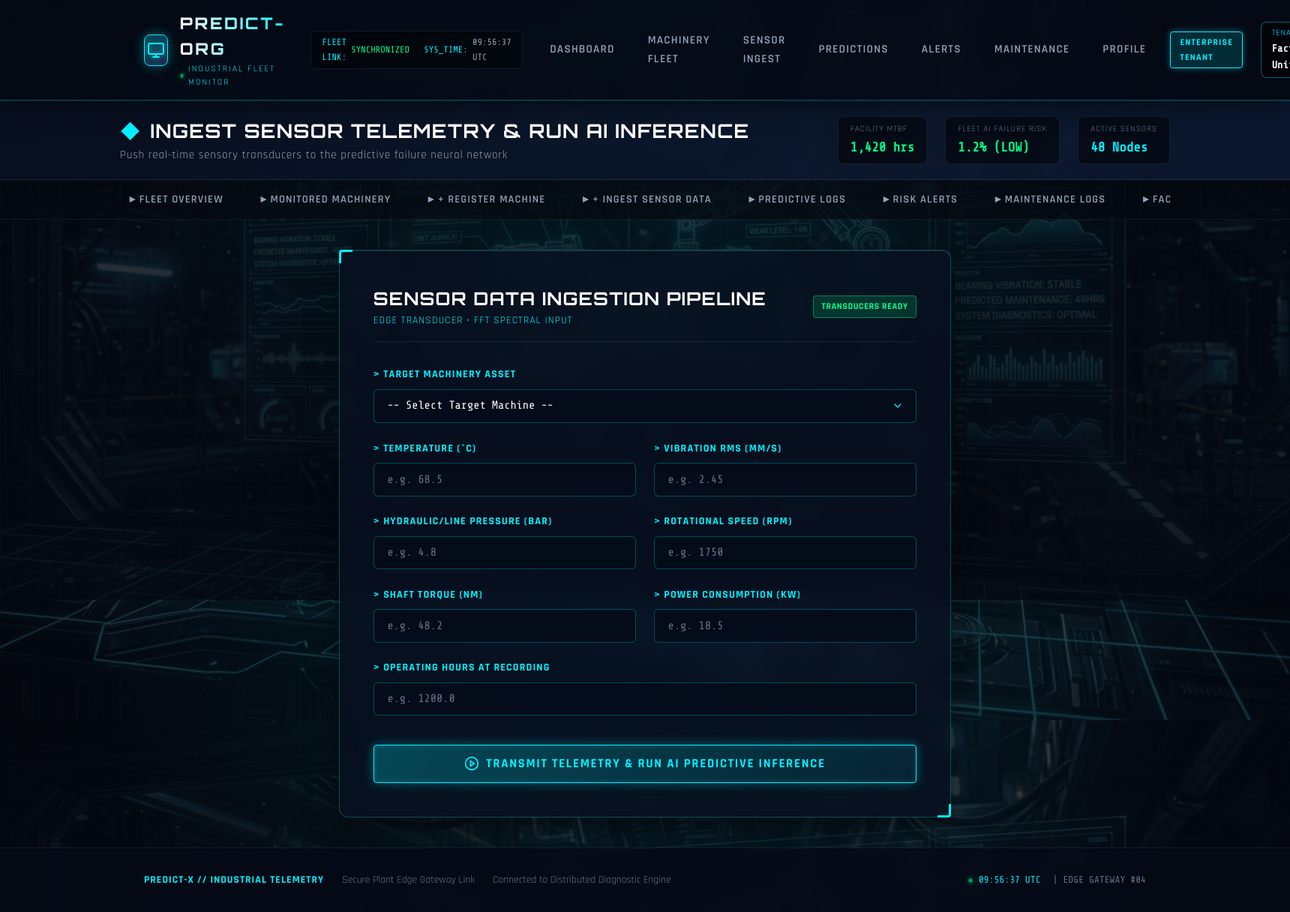
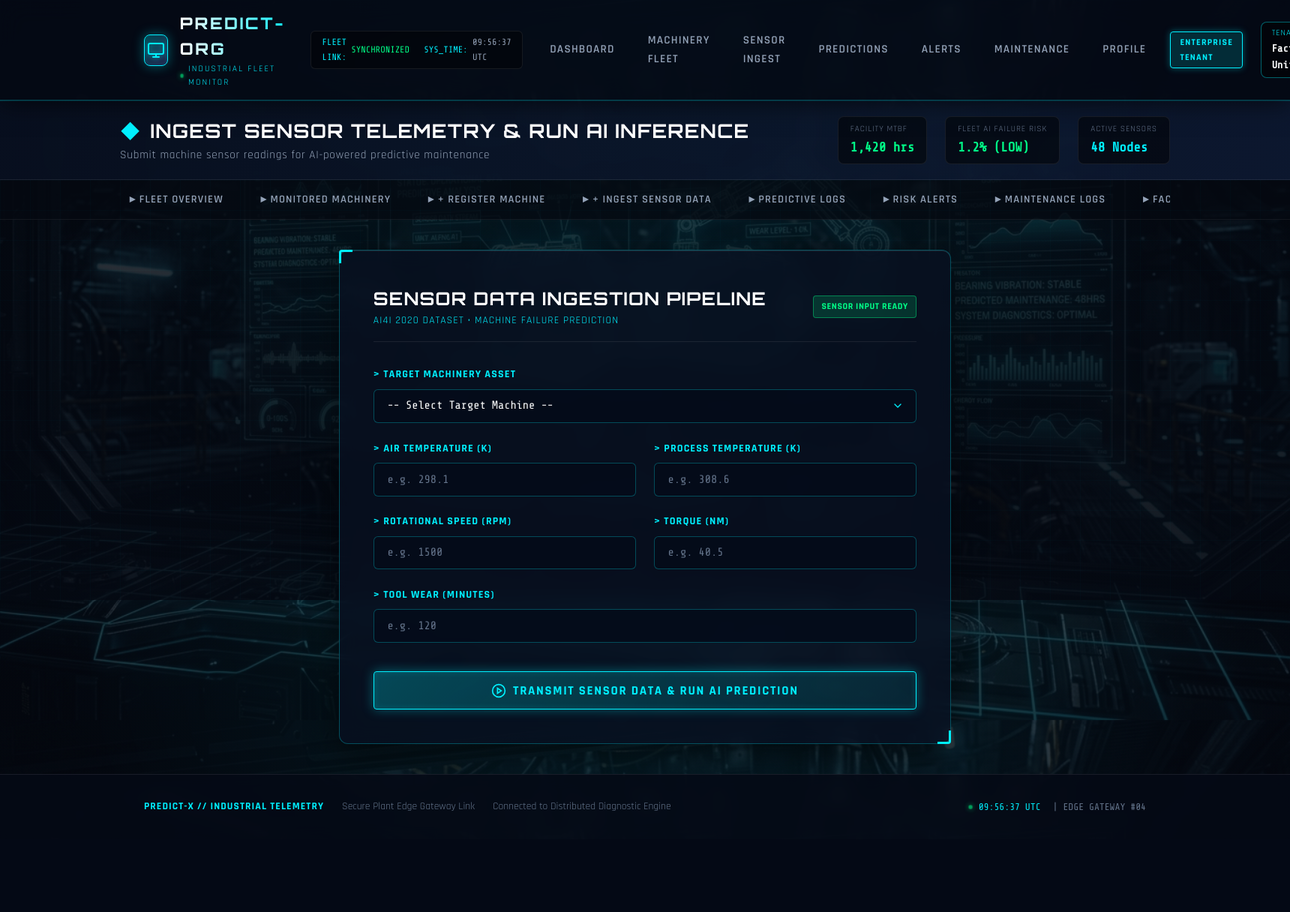
Before and after one commit to VishnuSuresh0204/Predictive_Maintenance, a Django app: template maintain/templates/ORGANIZATION/add_sensor_data.html in a window 1720 px wide; the page is wider, and only the part inside the window is pictured. Shown: that part at 75% size. After the commit the page ends 1082 px from the top of that part, so only its background shows below. Run offline with Django 5.2, Linux system fonts and the light colour scheme; the template is opened without the code that fills it, so the values that code supplies are empty.

Commit message:
Update sensor data template

```diff
--- a/maintain/templates/ORGANIZATION/add_sensor_data.html
+++ b/maintain/templates/ORGANIZATION/add_sensor_data.html
@@ -1,81 +1,164 @@
+
 {% extends 'ORGANIZATION/base.html' %}
 {% load static %}
 
 {% block title %}LOG SENSOR READINGS // PREDICT-X Telemetry{% endblock %}
 {% block page_title %}INGEST SENSOR TELEMETRY & RUN AI INFERENCE{% endblock %}
-{% block page_subtitle %}Push real-time sensory transducers to the predictive failure neural network{% endblock %}
+{% block page_subtitle %}Submit machine sensor readings for AI-powered predictive maintenance{% endblock %}
 
 {% block content %}
 <div class="container" style="max-width: 880px;">
   <div class="glass-panel cyber-panel" style="padding: 2.8rem;">
+
     <div style="display: flex; justify-content: space-between; align-items: center; margin-bottom: 2rem; border-bottom: 1px solid var(--border-subtle); padding-bottom: 1rem;">
       <div>
-        <h3 style="font-size: 1.5rem; color: #fff;">SENSOR DATA INGESTION PIPELINE</h3>
-        <p class="font-tech text-cyan" style="font-size: 0.85rem;">EDGE TRANSDUCER &bull; FFT SPECTRAL INPUT</p>
+        <h3 style="font-size: 1.5rem; color: #fff;">
+          SENSOR DATA INGESTION PIPELINE
+        </h3>
+        <p class="font-tech text-cyan" style="font-size: 0.85rem;">
+          AI4I 2020 DATASET &bull; MACHINE FAILURE PREDICTION
+        </p>
       </div>
-      <span class="status-pill status-operational">TRANSDUCERS READY</span>
+      <span class="status-pill status-operational">
+        SENSOR INPUT READY
+      </span>
     </div>
 
     <form action="/add-sensor-data/" method="POST">
       {% csrf_token %}
 
+      <!-- MACHINE SELECTION -->
       <div class="form-group">
-        <label for="machine_id" class="form-label">&gt; TARGET MACHINERY ASSET</label>
-        <select id="machine_id" name="machine_id" class="cyber-input" required>
-          <option value="" disabled {% if not selected_machine_id %}selected{% endif %}>-- Select Target Machine --</option>
+        <label for="machine_id" class="form-label">
+          &gt; TARGET MACHINERY ASSET
+        </label>
+
+        <select id="machine_id"
+                name="machine_id"
+                class="cyber-input"
+                required>
+
+          <option value="" disabled
+            {% if not selected_machine_id %}selected{% endif %}>
+            -- Select Target Machine --
+          </option>
+
           {% for m in machines %}
-          <option value="{{ m.id }}" {% if selected_machine_id|stringformat:"s" == m.id|stringformat:"s" %}selected{% endif %}>
-            {{ m.machine_name }} ({{ m.serial_number }}) - Current Hours: {{ m.operating_hours }}
+          <option value="{{ m.id }}"
+            {% if selected_machine_id|stringformat:"s" == m.id|stringformat:"s" %}selected{% endif %}>
+            {{ m.machine_name }} ({{ m.serial_number }})
+            - Current Hours: {{ m.operating_hours }}
           </option>
           {% endfor %}
+
         </select>
       </div>
 
-      <div style="display: grid; grid-template-columns: 1fr 1fr; gap: 1.5rem;">
+      <!-- TEMPERATURE INPUTS -->
+      <div style="display: grid; grid-template-columns: repeat(auto-fit, minmax(240px, 1fr)); gap: 1.5rem;">
+
         <div class="form-group">
-          <label for="temperature" class="form-label">&gt; TEMPERATURE (&deg;C)</label>
-          <input type="number" step="0.1" min="0" id="temperature" name="temperature" class="cyber-input" placeholder="e.g. 68.5" required>
+          <label for="air_temperature" class="form-label">
+            &gt; AIR TEMPERATURE (K)
+          </label>
+
+          <input type="number"
+                 step="any"
+                 min="0"
+                 id="air_temperature"
+                 name="air_temperature"
+                 class="cyber-input"
+                 placeholder="e.g. 298.1"
+                 required>
         </div>
 
         <div class="form-group">
-          <label for="vibration" class="form-label">&gt; VIBRATION RMS (mm/s)</label>
-          <input type="number" step="0.01" min="0" id="vibration" name="vibration" class="cyber-input" placeholder="e.g. 2.45" required>
+          <label for="process_temperature" class="form-label">
+            &gt; PROCESS TEMPERATURE (K)
+          </label>
+
+          <input type="number"
+                 step="any"
+                 min="0"
+                 id="process_temperature"
+                 name="process_temperature"
+                 class="cyber-input"
+                 placeholder="e.g. 308.6"
+                 required>
         </div>
+
       </div>
 
-      <div style="display: grid; grid-template-columns: 1fr 1fr; gap: 1.5rem;">
+      <!-- SPEED AND TORQUE -->
+      <div style="display: grid; grid-template-columns: repeat(auto-fit, minmax(240px, 1fr)); gap: 1.5rem;">
+
         <div class="form-group">
-          <label for="pressure" class="form-label">&gt; HYDRAULIC/LINE PRESSURE (bar)</label>
-          <input type="number" step="0.1" min="0" id="pressure" name="pressure" class="cyber-input" placeholder="e.g. 4.8" required>
+          <label for="rotational_speed" class="form-label">
+            &gt; ROTATIONAL SPEED (RPM)
+          </label>
+
+          <input type="number"
+                 step="any"
+                 min="0"
+                 id="rotational_speed"
+                 name="rotational_speed"
+                 class="cyber-input"
+                 placeholder="e.g. 1500"
+                 required>
         </div>
 
         <div class="form-group">
-          <label for="rotational_speed" class="form-label">&gt; ROTATIONAL SPEED (RPM)</label>
-          <input type="number" step="1" min="0" id="rotational_speed" name="rotational_speed" class="cyber-input" placeholder="e.g. 1750" required>
+          <label for="torque" class="form-label">
+            &gt; TORQUE (Nm)
+          </label>
+
+          <input type="number"
+                 step="any"
+                 min="0"
+                 id="torque"
+                 name="torque"
+                 class="cyber-input"
+                 placeholder="e.g. 40.5"
+                 required>
         </div>
+
       </div>
 
-      <div style="display: grid; grid-template-columns: 1fr 1fr; gap: 1.5rem;">
-        <div class="form-group">
-          <label for="torque" class="form-label">&gt; SHAFT TORQUE (Nm)</label>
-          <input type="number" step="0.1" min="0" id="torque" name="torque" class="cyber-input" placeholder="e.g. 48.2" required>
-        </div>
+      <!-- TOOL WEAR -->
+      <div class="form-group">
+        <label for="tool_wear" class="form-label">
+          &gt; TOOL WEAR (MINUTES)
+        </label>
 
-        <div class="form-group">
-          <label for="power_consumption" class="form-label">&gt; POWER CONSUMPTION (kW)</label>
-          <input type="number" step="0.1" min="0" id="power_consumption" name="power_consumption" class="cyber-input" placeholder="e.g. 18.5" required>
-        </div>
+        <input type="number"
+               step="any"
+               min="0"
+               id="tool_wear"
+               name="tool_wear"
+               class="cyber-input"
+               placeholder="e.g. 120"
+               required>
       </div>
 
-      <div class="form-group">
-        <label for="operating_hours" class="form-label">&gt; OPERATING HOURS AT RECORDING</label>
-        <input type="number" step="0.1" min="0" id="operating_hours" name="operating_hours" class="cyber-input" placeholder="e.g. 1200.0" required>
-      </div>
+      <!-- SUBMIT -->
+      <button type="submit"
+              class="cyber-btn cyber-btn-cyan cyber-btn-lg"
+              style="width: 100%; margin-top: 1rem;">
 
-      <button type="submit" class="cyber-btn cyber-btn-cyan cyber-btn-lg" style="width: 100%; margin-top: 1rem;">
-        <svg width="20" height="20" viewBox="0 0 24 24" fill="none" stroke="currentColor" stroke-width="2"><circle cx="12" cy="12" r="10"></circle><polygon points="10 8 16 12 10 16 10 8"></polygon></svg>
-        TRANSMIT TELEMETRY & RUN AI PREDICTIVE INFERENCE
+        <svg width="20"
+             height="20"
+             viewBox="0 0 24 24"
+             fill="none"
+             stroke="currentColor"
+             stroke-width="2">
+          <circle cx="12" cy="12" r="10"></circle>
+          <polygon points="10 8 16 12 10 16 10 8"></polygon>
+        </svg>
+
+        TRANSMIT SENSOR DATA & RUN AI PREDICTION
+
       </button>
+
     </form>
   </div>
 </div>
```
